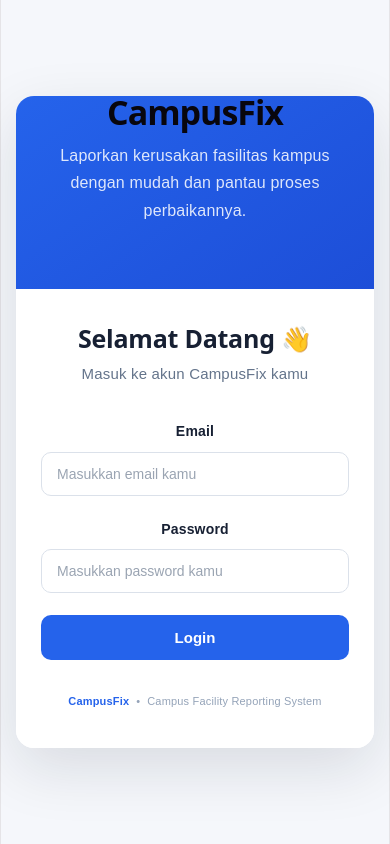
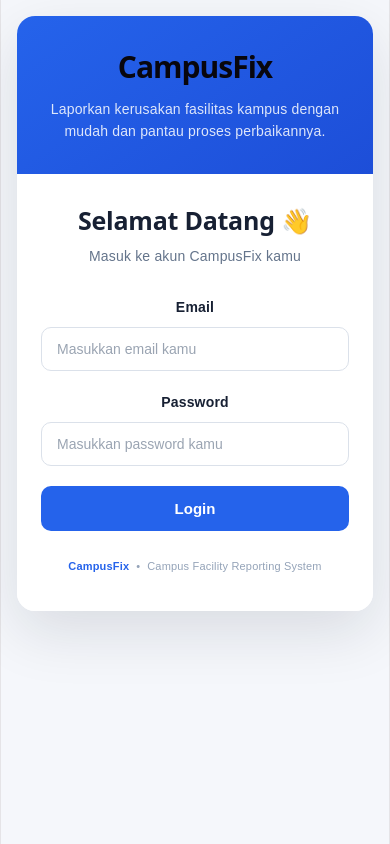
Before and after one commit to mhmdiqb/campusFix, a React (Vite) app in the folder frontend/: page /login in a window 390 px wide. Built offline with nearby package versions, Linux system fonts and the light colour scheme; no server answers.

Commit message:
style: improve responsive login page

```diff
--- a/frontend/src/pages/Login.css
+++ b/frontend/src/pages/Login.css
@@ -17,119 +17,92 @@
   width: 100%;
   max-width: 1000px;
   min-height: 600px;
-
   display: grid;
   grid-template-columns: 1fr 1fr;
-
   background: white;
   border-radius: 24px;
   overflow: hidden;
-
   box-shadow: 0 20px 60px rgba(15, 23, 42, 0.12);
 }
-
 
 /* ================================
    LEFT BRAND
 ================================ */
 
 .login-brand {
-  background: linear-gradient(
-    145deg,
-    #2563eb,
-    #1d4ed8
-  );
-
+  background: linear-gradient(145deg, #2563eb, #1d4ed8);
   color: white;
-
   padding: 60px 50px;
-
   display: flex;
   flex-direction: column;
   justify-content: center;
+  box-sizing: border-box;
 }
 
 .brand-logo {
   width: 58px;
   height: 58px;
-
   background: rgba(255, 255, 255, 0.18);
-
   border: 1px solid rgba(255, 255, 255, 0.3);
-
   border-radius: 16px;
-
   display: flex;
   align-items: center;
   justify-content: center;
-
   font-size: 20px;
   font-weight: 800;
-
   margin-bottom: 24px;
 }
 
 .login-brand h1 {
-  margin-top: -30px;
-  margin-bottom: 0;
+  margin: 0;
   font-size: 42px;
   font-weight: 800;
   letter-spacing: -1px;
+  line-height: 1.2;
 }
 
 .login-brand > p {
   margin: 18px 0 30px;
-
   max-width: 380px;
-
   font-size: 16px;
   line-height: 1.7;
-
   color: rgba(255, 255, 255, 0.85);
 }
 
 .brand-feature {
   display: flex;
   align-items: center;
-
   gap: 12px;
-
   margin-bottom: 15px;
-
   font-size: 14px;
-
   color: rgba(255, 255, 255, 0.95);
 }
 
 .brand-feature span:first-child {
   width: 22px;
   height: 22px;
-
+  flex-shrink: 0;
   border-radius: 50%;
-
   background: rgba(255, 255, 255, 0.18);
-
   display: flex;
   align-items: center;
   justify-content: center;
-
   font-size: 12px;
   font-weight: bold;
 }
-
 
 /* ================================
    LOGIN CARD
 ================================ */
 
 .login-card {
+  min-width: 0;
   padding: 60px 55px;
-
   display: flex;
   flex-direction: column;
   justify-content: center;
-
   background: white;
+  box-sizing: border-box;
 }
 
 .login-header {
@@ -138,21 +111,16 @@
 
 .login-header h2 {
   margin: 0;
-
   color: #172033;
-
   font-size: 30px;
   font-weight: 700;
 }
 
 .login-header p {
   margin: 9px 0 0;
-
   color: #64748b;
-
   font-size: 15px;
 }
-
 
 /* ================================
    FORM
@@ -164,34 +132,22 @@
 
 .form-group label {
   display: block;
-
   margin-bottom: 8px;
-
   color: #172033;
-
   font-size: 14px;
   font-weight: 600;
 }
 
 .form-group input {
   width: 100%;
-
   padding: 13px 15px;
-
   box-sizing: border-box;
-
   border: 1px solid #dbe1ea;
-
   border-radius: 10px;
-
   background: #ffffff;
-
   color: #172033;
-
   font-size: 14px;
-
   outline: none;
-
   transition: all 0.2s ease;
 }
 
@@ -201,10 +157,8 @@
 
 .form-group input:focus {
   border-color: #2563eb;
-
   box-shadow: 0 0 0 3px rgba(37, 99, 235, 0.1);
 }
-
 
 /* ================================
    ERROR
@@ -212,20 +166,13 @@
 
 .login-error {
   margin-bottom: 20px;
-
   padding: 12px 14px;
-
   border-radius: 9px;
-
   background: #fef2f2;
-
   border: 1px solid #fecaca;
-
   color: #b91c1c;
-
   font-size: 13px;
 }
-
 
 /* ================================
    BUTTON
@@ -233,31 +180,20 @@
 
 .login-button {
   width: 100%;
-
   border: none;
-
   padding: 14px;
-
   border-radius: 10px;
-
   background: #2563eb;
-
   color: white;
-
   font-size: 15px;
-
   font-weight: 700;
-
   cursor: pointer;
-
   transition: all 0.2s ease;
 }
 
 .login-button:hover {
   background: #1d4ed8;
-
   transform: translateY(-1px);
-
   box-shadow: 0 8px 20px rgba(37, 99, 235, 0.25);
 }
 
@@ -267,14 +203,10 @@
 
 .login-button:disabled {
   background: #93c5fd;
-
   cursor: not-allowed;
-
   transform: none;
-
   box-shadow: none;
 }
-
 
 /* ================================
    FOOTER
@@ -282,17 +214,13 @@
 
 .login-footer {
   margin-top: 30px;
-
   display: flex;
   justify-content: center;
   align-items: center;
-
+  flex-wrap: wrap;
   gap: 7px;
-
   color: #94a3b8;
-
   font-size: 11px;
-
   text-align: center;
 }
 
@@ -301,24 +229,41 @@
   font-weight: 700;
 }
 
-
 /* ================================
-   RESPONSIVE
+   TABLET
 ================================ */
 
 @media (max-width: 800px) {
+  .login-page {
+    align-items: flex-start;
+    padding: 24px;
+  }
+
   .login-container {
     grid-template-columns: 1fr;
-
     max-width: 500px;
+    min-height: auto;
   }
 
   .login-brand {
-    padding: 40px 35px;
+    padding: 40px 30px;
+    text-align: center;
+    align-items: center;
+  }
+
+  .brand-logo {
+    margin-bottom: 18px;
   }
 
   .login-brand h1 {
+    margin: 0;
     font-size: 34px;
+    line-height: 1.25;
+  }
+
+  .login-brand > p {
+    margin: 16px 0 0;
+    max-width: 380px;
   }
 
   .brand-feature {
@@ -330,10 +275,13 @@
   }
 }
 
+/* ================================
+   MOBILE
+================================ */
 
 @media (max-width: 480px) {
   .login-page {
-    padding: 15px;
+    padding: 16px;
   }
 
   .login-container {
@@ -341,14 +289,40 @@
   }
 
   .login-brand {
-    padding: 35px 25px;
+    padding: 32px 22px;
+  }
+
+  .login-brand h1 {
+    font-size: 30px;
+  }
+
+  .login-brand > p {
+    margin-top: 12px;
+    font-size: 14px;
+    line-height: 1.6;
   }
 
   .login-card {
-    padding: 35px 25px;
+    padding: 32px 24px;
+  }
+
+  .login-header {
+    margin-bottom: 28px;
   }
 
   .login-header h2 {
     font-size: 25px;
   }
+
+  .login-header p {
+    font-size: 14px;
+  }
+
+  .form-group {
+    margin-bottom: 20px;
+  }
+
+  .login-footer {
+    margin-top: 24px;
+  }
 }
```
